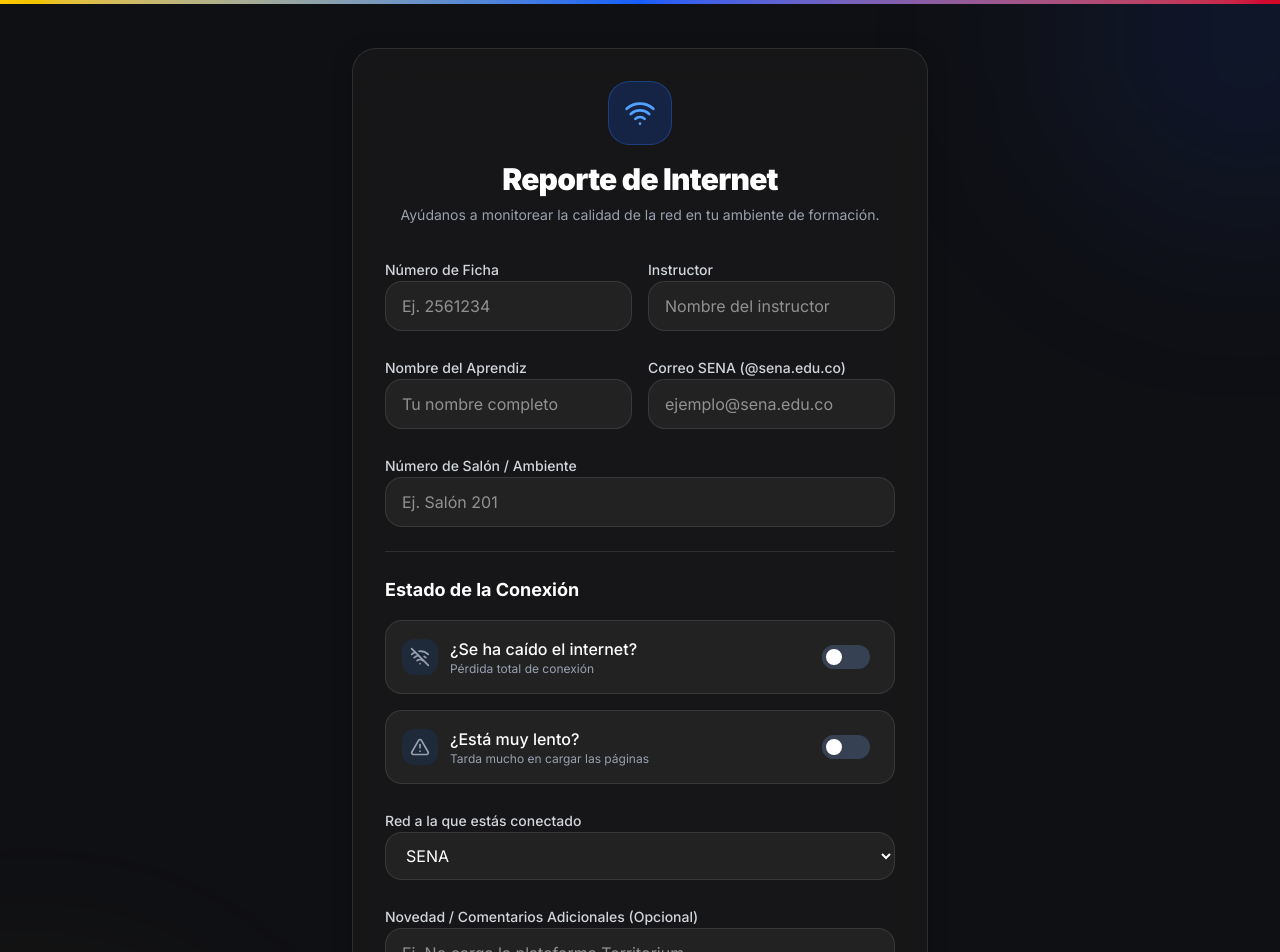
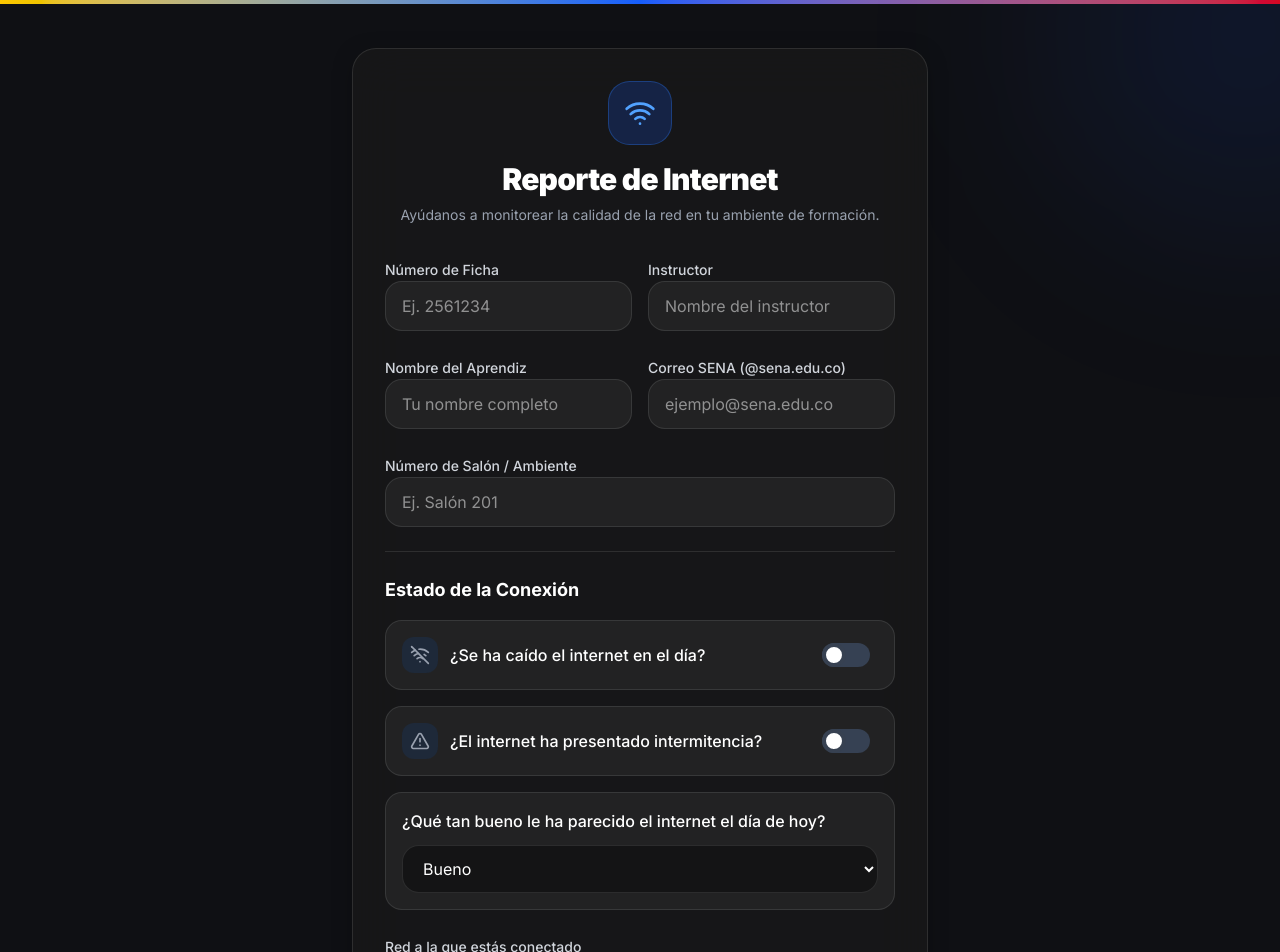
Before and after one commit to brayanxd99/polla-2026, a Next.js app: page / in a window 1280 px wide. Shown: the top 952 px of the page. Built offline with nearby package versions, Linux system fonts and the light colour scheme.

Commit message:
feat: change questions to seHaCaido, calificacion, intermitencia

```diff
--- a/src/app/api/survey/route.ts
+++ b/src/app/api/survey/route.ts
@@ -5,9 +5,9 @@ export async function POST(req: Request) {
   try {
     const data = await req.json()
 
-    const { ficha, instructor, aprendiz, correo, salon, network, hasDropped, isSlow, novedad } = data
+    const { ficha, instructor, aprendiz, correo, salon, network, seHaCaido, calificacion, intermitencia, novedad } = data
 
-    if (!ficha || !instructor || !aprendiz || !correo || !salon) {
+    if (!ficha || !instructor || !aprendiz || !correo || !salon || !calificacion) {
       return NextResponse.json({ error: "Faltan datos obligatorios" }, { status: 400 })
     }
 
@@ -23,8 +23,9 @@ export async function POST(req: Request) {
         correo,
         salon,
         network,
-        hasDropped,
-        isSlow,
+        seHaCaido: Boolean(seHaCaido),
+        calificacion,
+        intermitencia: Boolean(intermitencia),
         novedad
       }
     })
--- a/src/app/dashboard/page.tsx
+++ b/src/app/dashboard/page.tsx
@@ -32,8 +32,8 @@ export default async function DashboardPage({ searchParams }: { searchParams: Pr
     // Filter current day stats
     const todayResponses = responses.filter(r => r.createdAt >= startDate && r.createdAt <= endDate)
 
-    const droppedCount = todayResponses.filter(r => r.hasDropped).length
-    const slowCount = todayResponses.filter(r => r.isSlow).length
+    const droppedCount = todayResponses.filter(r => r.seHaCaido).length
+    const intermitenteCount = todayResponses.filter(r => r.intermitencia).length
 
     // Build weekly chart data (last 7 days)
     const chartData = []
@@ -47,14 +47,14 @@ export default async function DashboardPage({ searchParams }: { searchParams: Pr
 
       chartData.push({
         name: d.toLocaleDateString('es-CO', { weekday: 'short' }),
-        caidas: dayResponses.filter(r => r.hasDropped).length,
-        lento: dayResponses.filter(r => r.isSlow).length,
+        caidas: dayResponses.filter(r => r.seHaCaido).length,
+        intermitencia: dayResponses.filter(r => r.intermitencia).length,
         total: dayResponses.length
       })
     }
 
     // Group by salon to find the most intermittent ones (ONLY count those with failures)
-    const failedResponses = responses.filter(r => r.hasDropped || r.isSlow || r.novedad);
+    const failedResponses = responses.filter(r => r.seHaCaido || r.intermitencia || r.calificacion === 'Malo' || r.calificacion === 'Regular' || r.novedad);
     const salonGroups = failedResponses.reduce((acc: any, r: any) => {
       if (!acc[r.salon]) acc[r.salon] = 0;
       acc[r.salon]++;
@@ -102,8 +102,8 @@ export default async function DashboardPage({ searchParams }: { searchParams: Pr
           </div>
           <div className="glass rounded-2xl p-6 border border-yellow-500/20 relative overflow-hidden group bg-gradient-to-br from-yellow-500/5 to-transparent">
             <div className="absolute top-0 right-0 p-4 opacity-20 text-yellow-500"><Activity className="w-12 h-12" /></div>
-            <p className="text-sm font-medium text-gray-400 mb-2">Internet Lento</p>
-            <p className="text-4xl font-bold text-white">{slowCount}</p>
+            <p className="text-sm font-medium text-gray-400 mb-2">Intermitencias</p>
+            <p className="text-4xl font-bold text-white">{intermitenteCount}</p>
           </div>
         </div>
 
@@ -167,10 +167,11 @@ export default async function DashboardPage({ searchParams }: { searchParams: Pr
                       </span>
                     </div>
 
-                    <div className="flex gap-2 mb-2">
-                      {r.hasDropped && <span className="bg-red-500/20 text-red-400 text-xs px-2 py-1 rounded">Caída</span>}
-                      {r.isSlow && <span className="bg-yellow-500/20 text-yellow-400 text-xs px-2 py-1 rounded">Lento</span>}
-                      {!r.hasDropped && !r.isSlow && !r.novedad && (
+                    <div className="flex gap-2 mb-2 flex-wrap">
+                      <span className={`text-xs px-2 py-1 rounded ${r.calificacion === 'Bueno' ? 'bg-green-500/20 text-green-400' : r.calificacion === 'Regular' ? 'bg-yellow-500/20 text-yellow-400' : 'bg-red-500/20 text-red-400'}`}>Calidad: {r.calificacion}</span>
+                      {r.seHaCaido && <span className="bg-red-500/20 text-red-400 text-xs px-2 py-1 rounded">Caída</span>}
+                      {r.intermitencia && <span className="bg-yellow-500/20 text-yellow-400 text-xs px-2 py-1 rounded">Intermitente</span>}
+                      {!r.seHaCaido && !r.intermitencia && !r.novedad && r.calificacion === 'Bueno' && (
                         <span className="bg-green-500/20 text-green-400 text-xs px-2 py-1 rounded font-medium">Sin novedad (OK)</span>
                       )}
                     </div>
@@ -218,7 +219,7 @@ export default async function DashboardPage({ searchParams }: { searchParams: Pr
                   <td className="p-3 border border-white/5">{r.aprendiz}</td>
                   <td className="p-3 border border-white/5 text-gray-400">{r.correo}</td>
                   <td className="p-3 border border-white/5 text-gray-400 italic">
-                    {[r.hasDropped ? 'CAÍDA' : '', r.isSlow ? 'LENTO' : '', r.novedad].filter(Boolean).join(' | ') || 'Sin novedad (OK)'}
+                    {[r.seHaCaido ? 'CAÍDA' : '', r.intermitencia ? 'INTERMITENTE' : '', `Calidad: ${r.calificacion}`, r.novedad].filter(Boolean).join(' | ') || 'Sin novedad (OK)'}
                   </td>
                 </tr>
               ))}
--- a/src/app/page.tsx
+++ b/src/app/page.tsx
@@ -16,8 +16,9 @@ export default function Home() {
     correo: '',
     salon: '',
     network: 'SENA', // Default network
-    hasDropped: false,
-    isSlow: false,
+    seHaCaido: false,
+    calificacion: 'Bueno',
+    intermitencia: false,
     novedad: ''
   })
   const [errorMsg, setErrorMsg] = useState('')
@@ -49,8 +50,9 @@ export default function Home() {
           correo: '',
           salon: '',
           network: 'SENA',
-          hasDropped: false,
-          isSlow: false,
+          seHaCaido: false,
+          calificacion: 'Bueno',
+          intermitencia: false,
           novedad: ''
         })
         setTimeout(() => setIsSuccess(false), 5000)
@@ -168,35 +170,46 @@ export default function Home() {
 
               <label className="flex items-center justify-between p-4 rounded-xl border border-white/10 bg-white/5 cursor-pointer hover:bg-white/10 transition-colors">
                 <div className="flex items-center gap-3">
-                  <div className={`p-2 rounded-lg ${formData.hasDropped ? 'bg-red-500/20 text-red-500' : 'bg-gray-800 text-gray-400'}`}>
+                  <div className={`p-2 rounded-lg ${formData.seHaCaido ? 'bg-red-500/20 text-red-500' : 'bg-gray-800 text-gray-400'}`}>
                     <WifiOff className="w-5 h-5" />
                   </div>
                   <div>
-                    <div className="text-white font-medium">¿Se ha caído el internet?</div>
-                    <div className="text-xs text-gray-400">Pérdida total de conexión</div>
+                    <div className="text-white font-medium">¿Se ha caído el internet en el día?</div>
                   </div>
                 </div>
                 <div className="relative inline-block w-12 mr-2 align-middle select-none transition duration-200 ease-in">
-                  <input type="checkbox" className="toggle-checkbox absolute block w-6 h-6 rounded-full bg-white border-4 appearance-none cursor-pointer transition-transform duration-200 ease-in-out" checked={formData.hasDropped} onChange={e => setFormData({...formData, hasDropped: e.target.checked})} style={{ transform: formData.hasDropped ? 'translateX(100%)' : 'translateX(0)', borderColor: formData.hasDropped ? '#EF4444' : '#374151' }}/>
-                  <label className={`toggle-label block overflow-hidden h-6 rounded-full cursor-pointer ${formData.hasDropped ? 'bg-red-500' : 'bg-gray-700'}`}></label>
+                  <input type="checkbox" className="toggle-checkbox absolute block w-6 h-6 rounded-full bg-white border-4 appearance-none cursor-pointer transition-transform duration-200 ease-in-out" checked={formData.seHaCaido} onChange={e => setFormData({...formData, seHaCaido: e.target.checked})} style={{ transform: formData.seHaCaido ? 'translateX(100%)' : 'translateX(0)', borderColor: formData.seHaCaido ? '#EF4444' : '#374151' }}/>
+                  <label className={`toggle-label block overflow-hidden h-6 rounded-full cursor-pointer ${formData.seHaCaido ? 'bg-red-500' : 'bg-gray-700'}`}></label>
                 </div>
               </label>
 
               <label className="flex items-center justify-between p-4 rounded-xl border border-white/10 bg-white/5 cursor-pointer hover:bg-white/10 transition-colors">
                 <div className="flex items-center gap-3">
-                  <div className={`p-2 rounded-lg ${formData.isSlow ? 'bg-yellow-500/20 text-yellow-500' : 'bg-gray-800 text-gray-400'}`}>
+                  <div className={`p-2 rounded-lg ${formData.intermitencia ? 'bg-yellow-500/20 text-yellow-500' : 'bg-gray-800 text-gray-400'}`}>
                     <AlertTriangle className="w-5 h-5" />
                   </div>
                   <div>
-                    <div className="text-white font-medium">¿Está muy lento?</div>
-                    <div className="text-xs text-gray-400">Tarda mucho en cargar las páginas</div>
+                    <div className="text-white font-medium">¿El internet ha presentado intermitencia?</div>
                   </div>
                 </div>
                 <div className="relative inline-block w-12 mr-2 align-middle select-none transition duration-200 ease-in">
-                  <input type="checkbox" className="toggle-checkbox absolute block w-6 h-6 rounded-full bg-white border-4 appearance-none cursor-pointer transition-transform duration-200 ease-in-out" checked={formData.isSlow} onChange={e => setFormData({...formData, isSlow: e.target.checked})} style={{ transform: formData.isSlow ? 'translateX(100%)' : 'translateX(0)', borderColor: formData.isSlow ? '#EAB308' : '#374151' }}/>
-                  <label className={`toggle-label block overflow-hidden h-6 rounded-full cursor-pointer ${formData.isSlow ? 'bg-yellow-500' : 'bg-gray-700'}`}></label>
+                  <input type="checkbox" className="toggle-checkbox absolute block w-6 h-6 rounded-full bg-white border-4 appearance-none cursor-pointer transition-transform duration-200 ease-in-out" checked={formData.intermitencia} onChange={e => setFormData({...formData, intermitencia: e.target.checked})} style={{ transform: formData.intermitencia ? 'translateX(100%)' : 'translateX(0)', borderColor: formData.intermitencia ? '#EAB308' : '#374151' }}/>
+                  <label className={`toggle-label block overflow-hidden h-6 rounded-full cursor-pointer ${formData.intermitencia ? 'bg-yellow-500' : 'bg-gray-700'}`}></label>
                 </div>
               </label>
+
+              <div className="p-4 rounded-xl border border-white/10 bg-white/5">
+                <label className="block text-white font-medium mb-3">¿Qué tan bueno le ha parecido el internet el día de hoy?</label>
+                <select
+                  className="w-full bg-black/40 border border-white/10 rounded-xl px-4 py-3 text-white focus:outline-none focus:ring-2 focus:ring-yellow-400 focus:border-transparent transition-all"
+                  value={formData.calificacion}
+                  onChange={e => setFormData({...formData, calificacion: e.target.value})}
+                >
+                  <option value="Bueno" className="bg-neutral-900 text-white">Bueno</option>
+                  <option value="Regular" className="bg-neutral-900 text-white">Regular</option>
+                  <option value="Malo" className="bg-neutral-900 text-white">Malo</option>
+                </select>
+              </div>
             </div>
 
             <div className="space-y-2">
--- a/src/components/admin/SurveyCharts.tsx
+++ b/src/components/admin/SurveyCharts.tsx
@@ -19,7 +19,7 @@ export function SurveyCharts({ data }: { data: any[] }) {
           />
           <Legend />
           <Bar dataKey="caidas" name="Caídas" stackId="a" fill="#EF4444" radius={[0, 0, 4, 4]} />
-          <Bar dataKey="lento" name="Lento" stackId="a" fill="#EAB308" radius={[4, 4, 0, 0]} />
+          <Bar dataKey="intermitencia" name="Intermitencias" stackId="a" fill="#EAB308" radius={[4, 4, 0, 0]} />
         </BarChart>
       </ResponsiveContainer>
     </div>
```
Also changed, not shown: 1 other file (tests, documents, lock files or other folders).
